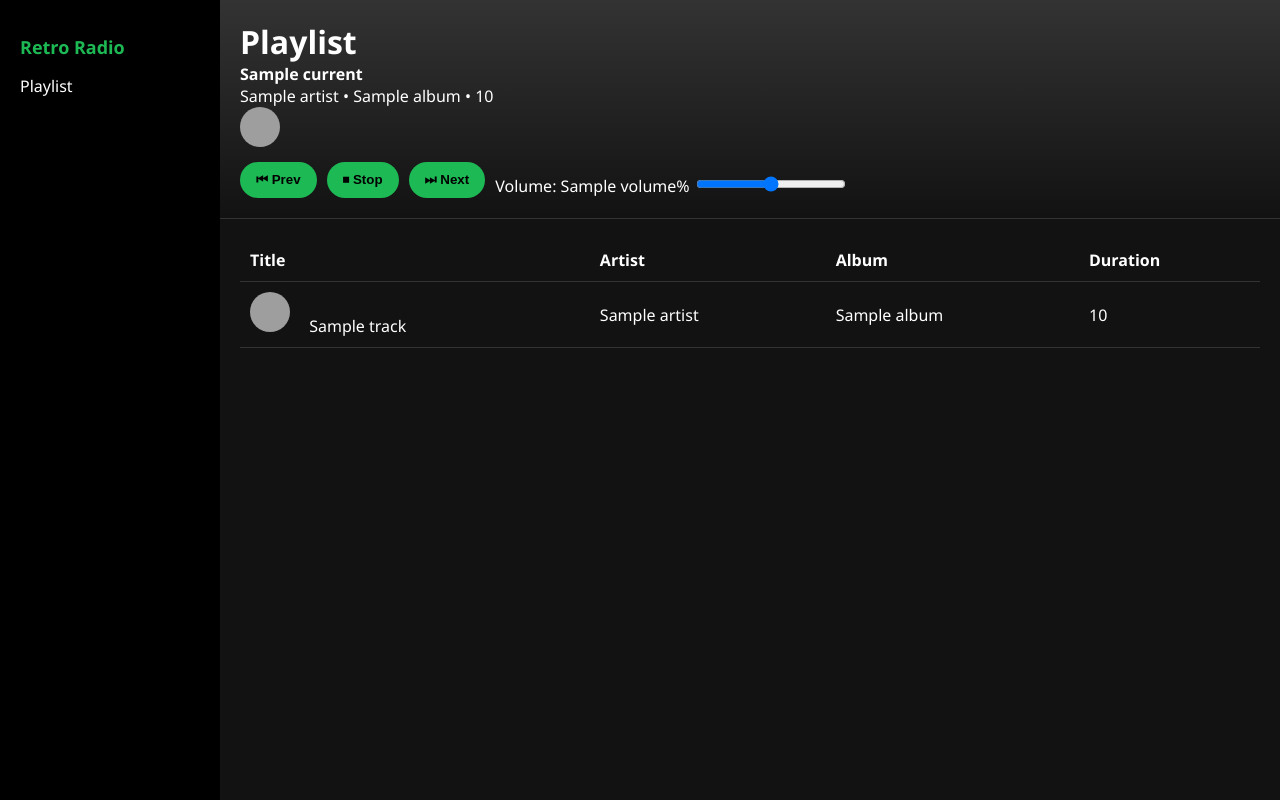
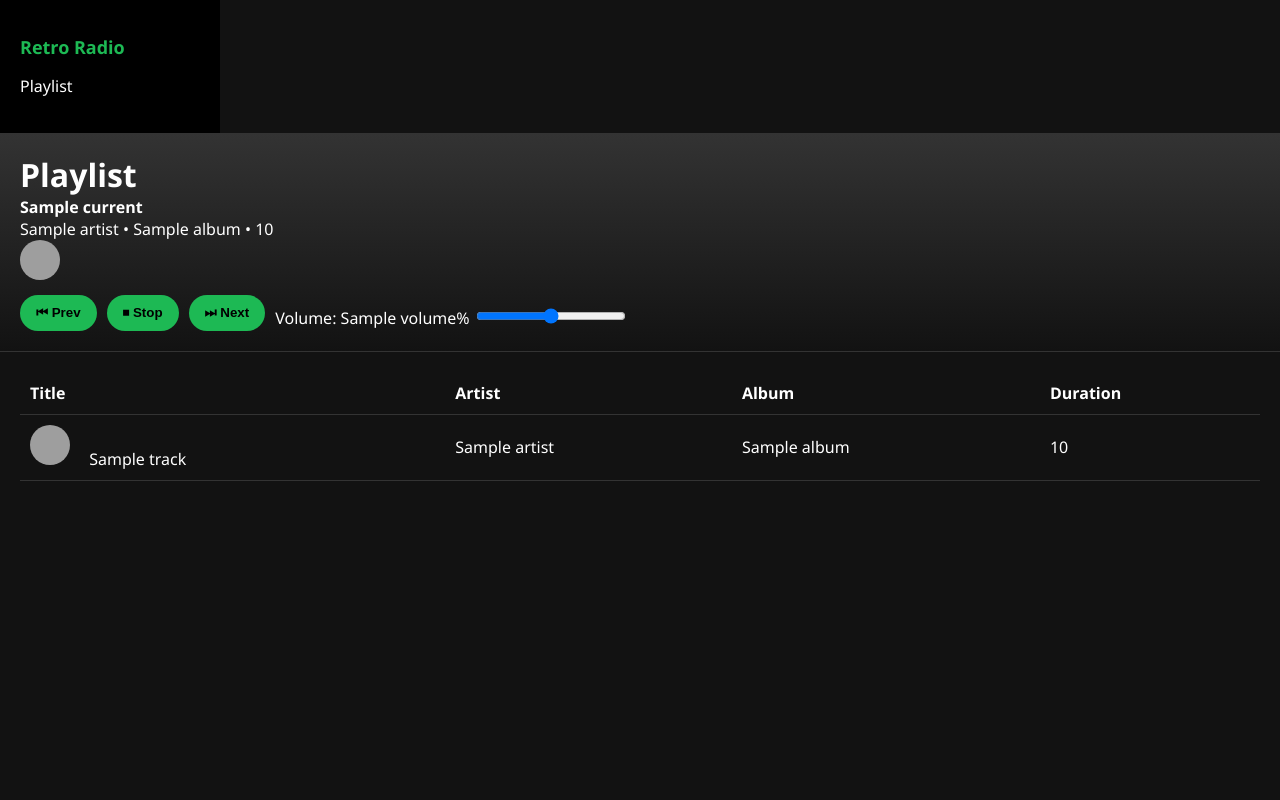
Before and after one commit to vinylmike/Retro_Radio_Py, a Flask app: template app/templates/index.html in a window 1280 px wide. Run offline with Flask 3, Linux system fonts and the light colour scheme; the template is opened without the code that fills it: most values are stand-ins (such as "Sample title", 1, 10 or a date in 2020); grey boxes are pictures that could not be loaded.

Commit message:
updating the index

```diff
--- a/app/templates/index.html
+++ b/app/templates/index.html
@@ -11,6 +11,7 @@
       background-color: #121212;
       color: white;
       display: flex;
+      flex-direction: column;
       height: 100vh;
     }
 
--- a/main.py
+++ b/main.py
@@ -36,6 +36,7 @@ def extract_metadata(filepath):
                 # Look for album art
                 if audio.tags.get('APIC'):
                     metadata["album_art"] = audio.tags['APIC'][0]
+                    print(f"Album art for {filepath}: {metadata['album_art']}")  # Print to check if album art exists
     except Exception as e:
         print(f"[Metadata Error] {filepath}: {e}")
     return metadata
```
